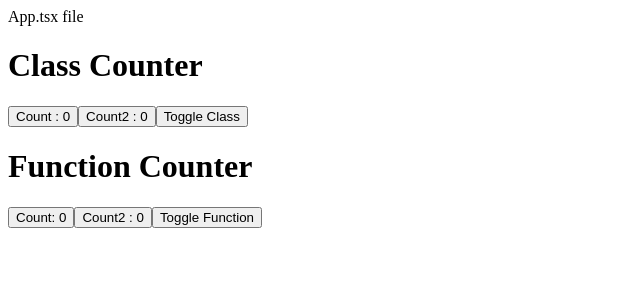
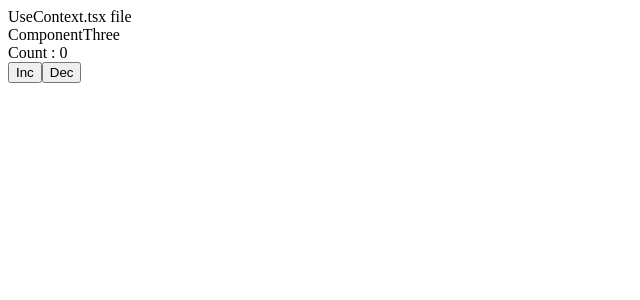
Before and after one commit to Samir-Singh/reactjs-compiler, a React (Vite) app: page / in a window 1280 px wide. Shown: the top 300 px of the page, without its empty margins (0-640 px from the left). Built offline with nearby package versions, Linux system fonts and the light colour scheme.

Commit message:
useContext hook

```diff
--- /dev/null
+++ b/components/ComponentOne/index.tsx
@@ -0,0 +1,7 @@
+import ComponentTwo from "../ComponentTwo";
+
+const ComponentOne = () => {
+  return <ComponentTwo />;
+};
+
+export default ComponentOne;
--- /dev/null
+++ b/components/ComponentThree/index.tsx
@@ -0,0 +1,17 @@
+import { useContext } from "react";
+import { StoreContext } from "../../src/UseContext";
+
+const ComponentThree = () => {
+  const StoreData = useContext(StoreContext);
+
+  return (
+    <div>
+      ComponentThree
+      <div>Count : {StoreData.count}</div>
+      <button onClick={() => StoreData.handleIncrement()}>Inc</button>
+      <button onClick={() => StoreData.handleDecrement()}>Dec</button>
+    </div>
+  );
+};
+
+export default ComponentThree;
--- /dev/null
+++ b/components/ComponentTwo/index.tsx
@@ -0,0 +1,6 @@
+import ComponentThree from "../ComponentThree";
+const ComponentTwo = () => {
+  return <ComponentThree />;
+};
+
+export default ComponentTwo;
--- a/components/Counter/index.tsx
+++ b/components/Counter/index.tsx
@@ -1,58 +1,19 @@
-import { useState, useEffect, useRef } from "react";
+import { useRef, useState } from "react";
 
 const Counter = () => {
-  console.log("Run : Function Render");
-
+  const ref = useRef(0);
   const [count, setCount] = useState(0);
-  const [count2, setCount2] = useState(0);
-  const isFirstRender = useRef(true);
-  const isUnmounted = useRef(false);
-
-  useEffect(() => {
-    if (isFirstRender.current) {
-      isFirstRender.current = false;
-      console.log("Run : Function componentDidMount");
-      return;
-    }
-
-    console.log("Run : Function componentDidUpdate");
-    console.log("Run : Function Count changed");
-
-    return () => {
-      if (!isUnmounted.current) {
-        isUnmounted.current = true;
-        console.log("Run : Function componentWillUnmount");
-      }
-    };
-  }, [count, count2]);
-
-  // useEffect(() => {
-  //   if (!isUseEffectRun.current) {
-  //     isFirstRender.current = false;
-  //     console.log("Run : Function componentDidMount");
-  //     return;
-  //   } else {
-  //     console.log("Run : Function componentDidUpdate");
-  //   }
-
-  //   return () => {
-  //     if (!isUnmounted.current) {
-  //       isUnmounted.current = true;
-  //       console.log("Run : Function componentWillUnmount");
-  //     }
-  //   };
-  // }, [count2]);
 
   return (
-    <>
-      <h1>Function Counter</h1>
+    <div>
+      <button onClick={() => (ref.current += 1)}>
+        Ref Count : {ref.current}
+      </button>
+
       <button onClick={() => setCount((prev) => prev + 1)}>
-        Count: {count}
+        State Count : {count}
       </button>
-      <button onClick={() => setCount2((prev) => prev + 1)}>
-        Count2 : {count2}
-      </button>
-    </>
+    </div>
   );
 };
 
--- a/src/App.tsx
+++ b/src/App.tsx
@@ -1,23 +1,5 @@
-import { useState } from "react";
-import ClassCounter from "../components/ClassCounter";
-import Counter from "../components/Counter";
-
 function App() {
-  const [classToggle, setClassToggle] = useState(true);
-  const [functionToggle, setFunctionToggle] = useState(true);
-  return (
-    <div>
-      App.tsx file
-      {classToggle && <ClassCounter />}
-      <button onClick={() => setClassToggle((prev) => !prev)}>
-        Toggle Class
-      </button>
-      {functionToggle && <Counter />}
-      <button onClick={() => setFunctionToggle((prev) => !prev)}>
-        Toggle Function
-      </button>
-    </div>
-  );
+  return <div>App.tsx file</div>;
 }
 
 export default App;
--- /dev/null
+++ b/src/UseContext.tsx
@@ -0,0 +1,25 @@
+import { createContext, useState } from "react";
+import ComponentOne from "../components/ComponentOne";
+
+export const StoreContext = createContext({});
+
+function UseContext() {
+  const [count, setCount] = useState(0);
+
+  const handleIncrement = () => {
+    setCount((prev) => prev + 1);
+  };
+
+  const handleDecrement = () => {
+    setCount((prev) => prev - 1);
+  };
+
+  return (
+    <StoreContext.Provider value={{ count, handleIncrement, handleDecrement }}>
+      UseContext.tsx file
+      <ComponentOne />
+    </StoreContext.Provider>
+  );
+}
+
+export default UseContext;
--- a/src/main.tsx
+++ b/src/main.tsx
@@ -1,5 +1,7 @@
 import { createRoot } from "react-dom/client";
 import "./index.css";
-import App from "./App.tsx";
+import UseContext from "./UseContext";
+// import App from "./App.tsx";
 
-createRoot(document.getElementById("root")!).render(<App />);
+// createRoot(document.getElementById("root")!).render(<App />);
+createRoot(document.getElementById("root")!).render(<UseContext />);
```
Also changed, not shown: hooks/use-custom-effect.ts (+12 -13 lines).
